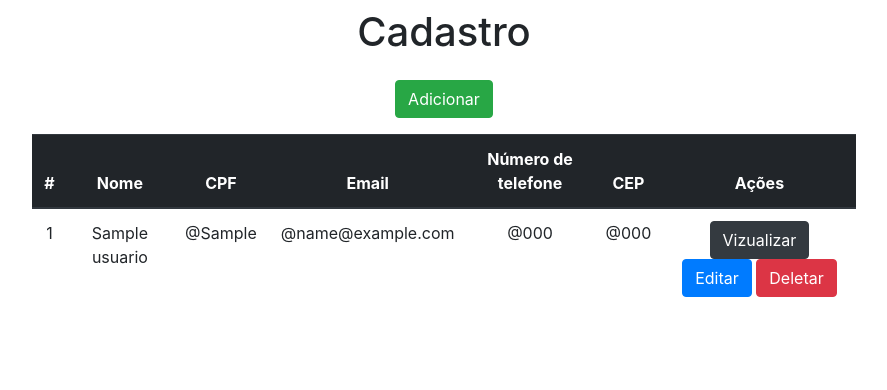
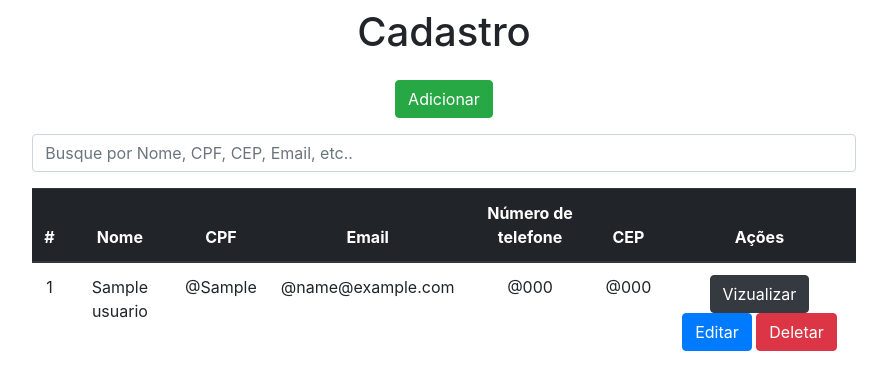
Before and after one commit to tiagotiagoTiagotiago/CRUD-com-Python, a Django app: page / in a window 1280 px wide. Shown: the top 390 px of the page, without its empty margins (196-1083 px from the left). Run offline with Django 5.2, Linux system fonts and the light colour scheme; tables that the repository leaves empty hold one stand-in row (values such as "Sample post"); some libraries are stand-ins or nearby versions.

Commit message:
Adição do método de busca
Este método de busca permite aos usuários pesquisar por diferentes campos dos registros de usuário em um aplicativo Django. Ele é implementado na view home do Django.

```diff
--- a/app/templates/index.html
+++ b/app/templates/index.html
@@ -18,6 +18,11 @@
     <div class="col-8 m-auto pt-2 pb-2 text-center" >
         <a href="/form" class="btn btn-success">Adicionar</a>
     </div>
+    <div class="col-8 m-auto pt-2 pb-2 text-center" >
+     <form method="get">
+      <input type="text" name="search" id="search" class="form-control" placeholder="Busque por Nome, CPF, CEP, Email, etc..">
+     </form>
+  </div>
     <div class="col-8 m-auto pt-2 pb-2 text-center" >
         <table class="table">
             <thead class="thead-dark">
@@ -55,5 +60,17 @@
 
     </div>
 
+    <!-- <div class="pagination">
+      (% if db.has_previous %)
+      <a href="?page={{db.previous_page_number}}"> < </a>
+      (% endif %)
+
+      {{db.number}}
+
+      (% if db.has_next %)
+      <a href="?page={{db.next_page_number}}"> > </a>
+      (% endif %)
+    </div> -->
+
 </body>
 </html>
--- a/app/views.py
+++ b/app/views.py
@@ -1,11 +1,29 @@
 from django.shortcuts import render, redirect
 from app.forms import UsuarioForm
 from app.models import Usuario
+from django.core.paginator import Paginator
 
 # Create your views here.
 def home(request):
     data = {}
-    data['db'] = Usuario.objects.all()
+    search = request.GET.get('search')
+    if search:
+        data['db'] = Usuario.objects.filter(nome__icontains=search) | Usuario.objects.filter(email__icontains=search) | Usuario.objects.filter(cep__icontains=search) | Usuario.objects.filter(id__icontains=search) | Usuario.objects.filter(cpf__icontains=search) | Usuario.objects.filter(numero_telefone__icontains=search)
+
+       # data['db'] = Usuario.objects.filter(id__icontains=search)
+       # data['db'] = Usuario.objects.filter(cpf__icontains=search)
+        #data['db'] = Usuario.objects.filter(cep__icontains=search)
+        #data['db'] = Usuario.objects.filter(email__icontains=search)
+
+
+
+    else:
+
+     data['db'] = Usuario.objects.all()
+    #all = Usuario.objects.all()
+    #paginator = Paginator(all, 2)
+    #pages = request.GET.get('page')
+    #data['db'] = paginator.get_page(pages)
     return render(request, 'index.html', data)
 
 def form(request):
```
